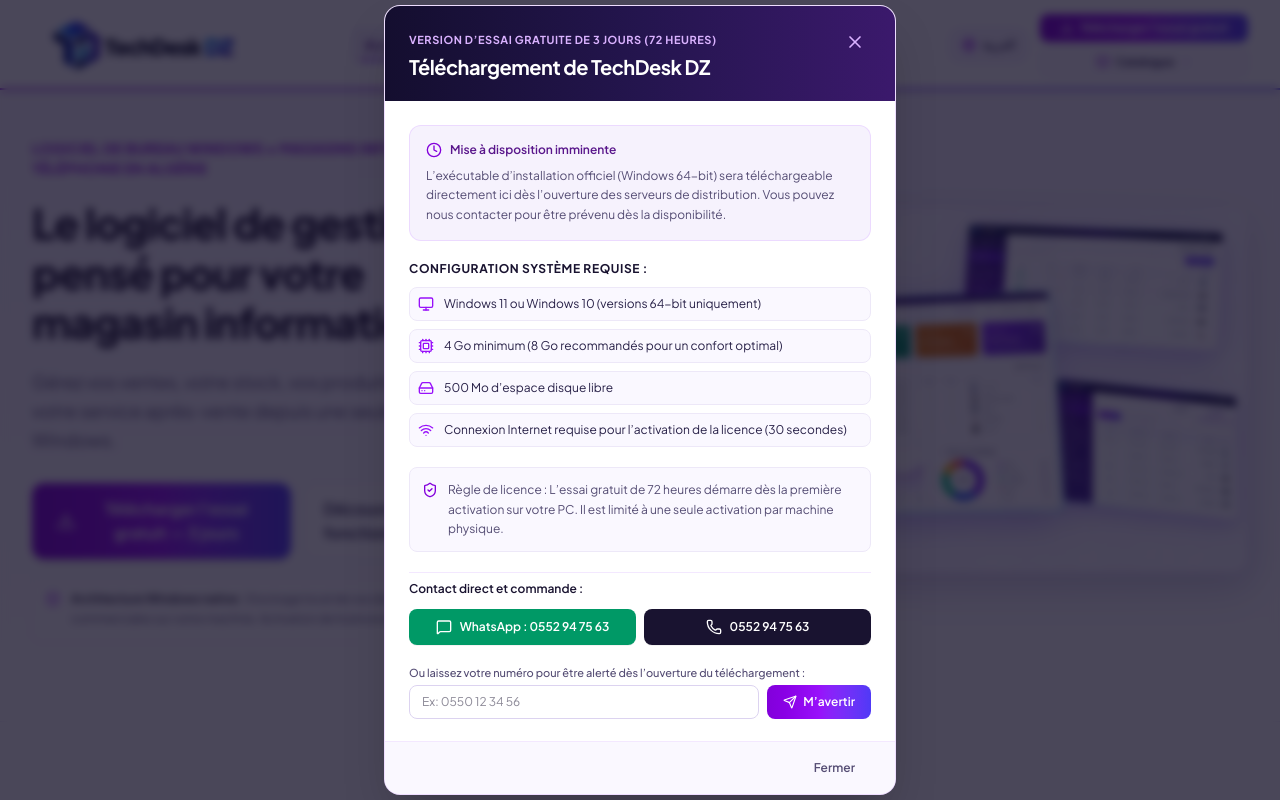
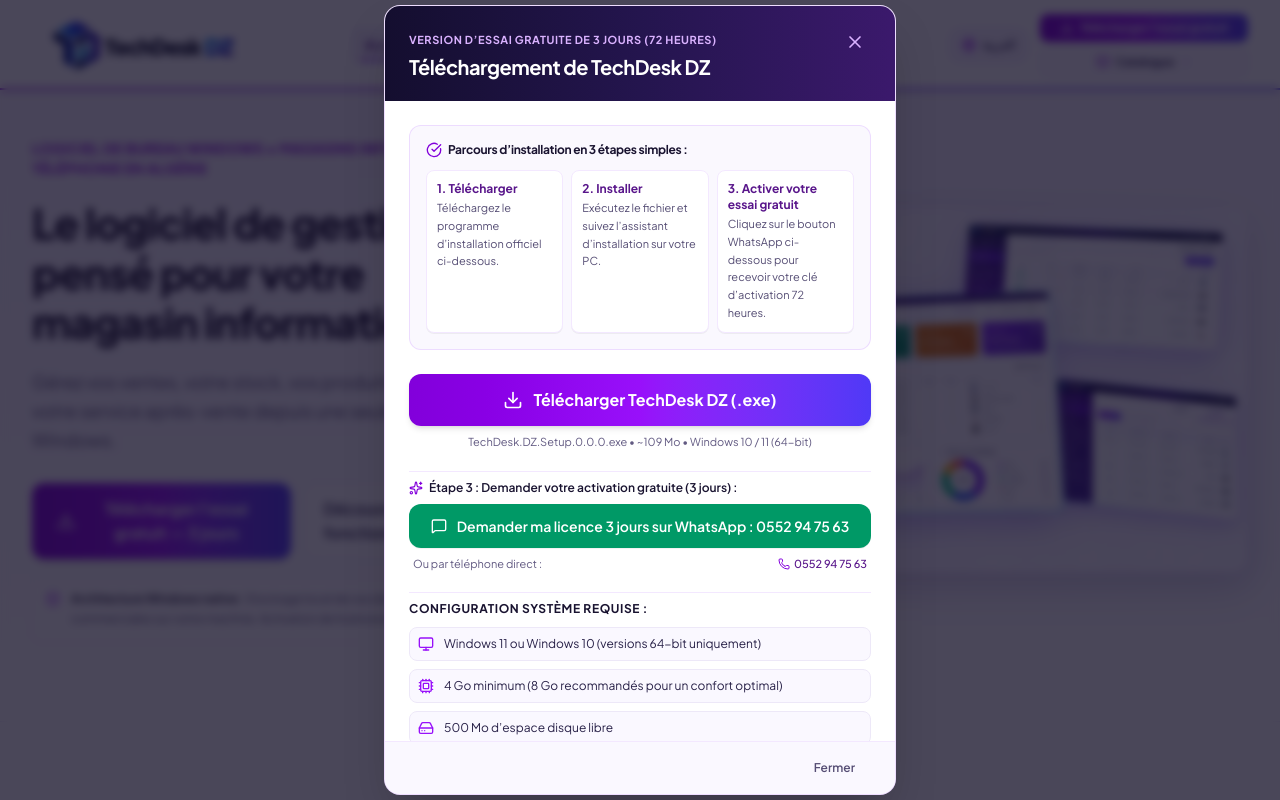
Before and after one commit to ahmedallll/TechDesk-dz, a React (Vite) app: page / in a window 1280 px wide. Both pictures are taken after a click on the button "Télécharger l'essai gratuit — 3 jours". Shown: the top 800 px of the page. Built offline with nearby package versions, Linux system fonts and the light colour scheme.

Commit message:
feat: add direct download functionality for trial
- Integrate direct installer link from GitHub releases.
- Implement URL hash triggers for the download modal (#download, #trial).
- Add 3-step installation guide and update WhatsApp activation flow in the modal.

```diff
--- a/src/App.tsx
+++ b/src/App.tsx
@@ -48,6 +48,18 @@
       // Ignore if localStorage unavailable
     }
   }, [lang]);
+
+  useEffect(() => {
+    const checkHash = () => {
+      const hash = window.location.hash.toLowerCase();
+      if (hash === '#telecharger' || hash === '#download' || hash === '#trial') {
+        setModalState({ isOpen: true, type: 'trial' });
+      }
+    };
+    checkHash();
+    window.addEventListener('hashchange', checkHash);
+    return () => window.removeEventListener('hashchange', checkHash);
+  }, []);
 
   const handleOpenDownload = (type: 'trial' | 'purchase') => {
     setModalState({ isOpen: true, type });
--- a/src/components/DownloadModal.tsx
+++ b/src/components/DownloadModal.tsx
@@ -1,6 +1,7 @@
-import React, { useState } from 'react';
+import React from 'react';
 import {
   X,
+  Download,
   Monitor,
   HardDrive,
   Cpu,
@@ -9,8 +10,7 @@
   MessageSquare,
   ShieldCheck,
   CheckCircle,
-  Clock,
-  Send,
+  Sparkles,
 } from 'lucide-react';
 import { siteConfig } from '../config/siteConfig';
 import { Language, translations } from '../translations';
@@ -28,24 +28,24 @@
   onClose,
   lang,
 }) => {
-  const [notifySuccess, setNotifySuccess] = useState(false);
-  const [phoneInput, setPhoneInput] = useState('');
   const t = translations[lang].downloadModal;
   const isRtl = lang === 'ar';
 
   if (!isOpen) return null;
 
-  const handleNotifySubmit = (e: React.FormEvent) => {
-    e.preventDefault();
-    if (!phoneInput.trim()) return;
-    setNotifySuccess(true);
-  };
-
   const whatsappMessage = encodeURIComponent(
     lang === 'ar'
-      ? `السلام عليكم، أود الاستفسار حول برنامج TechDesk DZ والحصول على تفاصيل ${type === 'trial' ? 'النسخة التجريبية' : 'الترخيص الدائم'}.`
-      : `Bonjour, je souhaite obtenir des informations sur TechDesk DZ concernant ${type === 'trial' ? "la version d'essai" : 'la licence à vie'}.`
+      ? type === 'trial'
+        ? 'السلام عليكم، قمت بتحميل برنامج TechDesk DZ وتثبيته على جهازي. أود الحصول على مفتاح ترخيص التجربة المجانية لمدة 3 أيام.'
+        : 'السلام عليكم، أود الاستفسار حول برنامج TechDesk DZ والحصول على تفاصيل الترخيص الدائم.'
+      : type === 'trial'
+        ? "Bonjour, j'ai téléchargé et installé TechDesk DZ sur mon PC Windows. Je souhaite obtenir ma clé d'activation pour l'essai gratuit de 3 jours."
+        : 'Bonjour, je souhaite obtenir des informations sur TechDesk DZ concernant la licence à vie.'
   );
+
+  const installerUrl =
+    siteConfig.downloads.trialInstallerUrl ||
+    'https://github.com/ahmedallll/TechDesk-dz/releases/download/v1.0.0/TechDesk.DZ.Setup.0.0.0.exe';
 
   return (
     <div
@@ -79,19 +79,125 @@
 
         {/* Content */}
         <div className="p-6 space-y-5 max-h-[80vh] overflow-y-auto custom-scrollbar">
-          {/* Honest status explanation on pale lavender */}
-          <div className="bg-[#F6F2FD] border border-purple-200/80 rounded-xl p-4 text-xs space-y-2">
-            <div className="flex items-center gap-2 font-semibold text-purple-900">
-              <Clock className="w-4 h-4 text-purple-700 shrink-0" />
-              <span>{type === 'trial' ? t.statusBadge : 'Commande directe disponible'}</span>
-            </div>
-            <p className="text-[#554D74] leading-relaxed">
-              {type === 'trial' ? t.statusDesc : t.purchaseStatusDesc}
-            </p>
-          </div>
+          {type === 'trial' ? (
+            <>
+              {/* 3-Step Process Guide */}
+              <div className="bg-[#FAF8FE] border border-purple-200/80 rounded-xl p-4 space-y-3">
+                <div className="text-xs font-bold text-[#191330] tracking-tight flex items-center gap-1.5">
+                  <CheckCircle className="w-4 h-4 text-purple-700 shrink-0" />
+                  <span>{t.flowTitle}</span>
+                </div>
+                <div className="grid grid-cols-1 sm:grid-cols-3 gap-2 text-xs">
+                  <div className="p-2.5 rounded-lg bg-white border border-purple-100 shadow-2xs">
+                    <div className="font-bold text-purple-900 mb-0.5">{t.step1Title}</div>
+                    <div className="text-[11px] text-[#554D74] leading-relaxed">{t.step1Desc}</div>
+                  </div>
+                  <div className="p-2.5 rounded-lg bg-white border border-purple-100 shadow-2xs">
+                    <div className="font-bold text-purple-900 mb-0.5">{t.step2Title}</div>
+                    <div className="text-[11px] text-[#554D74] leading-relaxed">{t.step2Desc}</div>
+                  </div>
+                  <div className="p-2.5 rounded-lg bg-white border border-purple-100 shadow-2xs">
+                    <div className="font-bold text-purple-900 mb-0.5">{t.step3Title}</div>
+                    <div className="text-[11px] text-[#554D74] leading-relaxed">{t.step3Desc}</div>
+                  </div>
+                </div>
+              </div>
+
+              {/* Direct Download Action Section */}
+              <div className="space-y-2 text-center pt-1">
+                <a
+                  href={installerUrl}
+                  target="_blank"
+                  rel="noopener noreferrer"
+                  className="w-full box-border inline-flex items-center justify-center gap-2.5 py-3.5 px-6 text-sm sm:text-base font-bold text-white bg-gradient-to-r from-purple-700 via-purple-600 to-indigo-600 hover:from-purple-800 hover:via-purple-700 hover:to-indigo-700 active:brightness-95 rounded-xl shadow-md hover:shadow-lg transition-all focus:outline-none focus-visible:ring-2 focus-visible:ring-purple-600 cursor-pointer"
+                >
+                  <Download className="w-5 h-5 shrink-0" />
+                  <span>{t.downloadButton}</span>
+                </a>
+                <p className="text-[11px] text-[#625A82]">
+                  {t.installerMeta}
+                </p>
+              </div>
+
+              {/* Step 3: WhatsApp Activation Request Button (directly below download section) */}
+              <div className="pt-2 border-t border-purple-100 space-y-2">
+                <div className="text-xs font-semibold text-[#191330] flex items-center gap-1.5">
+                  <Sparkles className="w-3.5 h-3.5 text-purple-700 shrink-0" />
+                  <span>
+                    {isRtl
+                      ? 'الخطوة 3 : طلب كود تفعيل التجربة المجانية (3 أيام) :'
+                      : 'Étape 3 : Demander votre activation gratuite (3 jours) :'}
+                  </span>
+                </div>
+
+                <a
+                  href={`https://wa.me/${siteConfig.contact.whatsapp.replace(/\D/g, '')}?text=${whatsappMessage}`}
+                  target="_blank"
+                  rel="noopener noreferrer"
+                  className="w-full flex items-center justify-center gap-2.5 py-3 px-4 bg-emerald-600 hover:bg-emerald-700 active:bg-emerald-800 text-white rounded-xl text-xs sm:text-sm font-semibold shadow-2xs transition-colors cursor-pointer"
+                >
+                  <MessageSquare className="w-4 h-4 shrink-0" />
+                  <span>
+                    {t.whatsappTrialBtn} : {siteConfig.contact.whatsappDisplay}
+                  </span>
+                </a>
+
+                <div className="flex items-center justify-between text-[11px] text-[#625A82] px-1">
+                  <span>{isRtl ? 'أو عبر الاتصال المباشر :' : 'Ou par téléphone direct :'}</span>
+                  <a
+                    href={`tel:${siteConfig.contact.phone}`}
+                    className="font-medium text-purple-900 hover:underline flex items-center gap-1"
+                  >
+                    <Phone className="w-3 h-3 text-purple-700" />
+                    <span>{siteConfig.contact.phoneDisplay}</span>
+                  </a>
+                </div>
+              </div>
+            </>
+          ) : (
+            <>
+              {/* Purchase Section */}
+              <div className="bg-[#F6F2FD] border border-purple-200/80 rounded-xl p-4 text-xs space-y-2">
+                <div className="flex items-center gap-2 font-semibold text-purple-900">
+                  <Sparkles className="w-4 h-4 text-purple-700 shrink-0" />
+                  <span>Commande directe disponible</span>
+                </div>
+                <p className="text-[#554D74] leading-relaxed">
+                  {t.purchaseStatusDesc}
+                </p>
+              </div>
+
+              {/* Purchase Direct Contact Actions */}
+              <div className="space-y-3 pt-1">
+                <div className="text-xs font-semibold text-[#191330]">
+                  {isRtl ? 'للتواصل الفوري وطلب الترخيص الدائم :' : 'Contact direct et commande :'}
+                </div>
+
+                <div className="grid grid-cols-1 sm:grid-cols-2 gap-2">
+                  <a
+                    href={`https://wa.me/${siteConfig.contact.whatsapp.replace(/\D/g, '')}?text=${whatsappMessage}`}
+                    target="_blank"
+                    rel="noopener noreferrer"
+                    className="flex items-center justify-center gap-2 py-2.5 px-3 bg-emerald-600 hover:bg-emerald-700 text-white rounded-lg text-xs font-semibold shadow-2xs transition-colors"
+                  >
+                    <MessageSquare className="w-4 h-4" />
+                    <span>WhatsApp : {siteConfig.contact.whatsappDisplay}</span>
+                  </a>
+
+                  <a
+                    href={`tel:${siteConfig.contact.phone}`}
+                    className="flex items-center justify-center gap-2 py-2.5 px-3 bg-[#191330] hover:bg-[#281E48] text-white rounded-lg text-xs font-semibold shadow-2xs transition-colors"
+                  >
+                    <Phone className="w-4 h-4" />
+                    <span>{siteConfig.contact.phoneDisplay}</span>
+                  </a>
+                </div>
+              </div>
+            </>
+          )}
 
           {/* System Requirements */}
-          <div className="space-y-2.5">
+          <div className="space-y-2.5 pt-2 border-t border-purple-100">
             <h4 className="text-xs font-bold text-[#191330] uppercase tracking-wider">
               {t.systemRequirementsTitle}
             </h4>
@@ -128,70 +234,6 @@
                   : 'La licence à vie s’active définitivement par poste avec votre clé officielle, sans abonnement récurrent.'}
             </p>
           </div>
-
-          {/* Direct Contact Actions */}
-          <div className="space-y-3 pt-2 border-t border-purple-100">
-            <div className="text-xs font-semibold text-[#191330]">
-              {isRtl ? 'للتواصل الفوري وطلب التفعيل :' : 'Contact direct et commande :'}
-            </div>
-
-            <div className="grid grid-cols-1 sm:grid-cols-2 gap-2">
-              <a
-                href={`https://wa.me/${siteConfig.contact.whatsapp.replace(/\D/g, '')}?text=${whatsappMessage}`}
-                target="_blank"
-                rel="noopener noreferrer"
-                className="flex items-center justify-center gap-2 py-2.5 px-3 bg-emerald-600 hover:bg-emerald-700 text-white rounded-lg text-xs font-semibold shadow-2xs transition-colors"
-              >
-                <MessageSquare className="w-4 h-4" />
-                <span>WhatsApp : {siteConfig.contact.whatsappDisplay}</span>
-              </a>
-
-              <a
-                href={`tel:${siteConfig.contact.phone}`}
-                className="flex items-center justify-center gap-2 py-2.5 px-3 bg-[#191330] hover:bg-[#281E48] text-white rounded-lg text-xs font-semibold shadow-2xs transition-colors"
-              >
-                <Phone className="w-4 h-4" />
-                <span>{siteConfig.contact.phoneDisplay}</span>
-              </a>
-            </div>
-
-            {/* Notification Subscription */}
-            {!notifySuccess ? (
-              <form onSubmit={handleNotifySubmit} className="pt-2">
-                <label className="block text-[11px] font-medium text-[#554D74] mb-1">
-                  {isRtl
-                    ? 'أو أدخل رقم هاتفك لنتواصل معك فور توفر رابط التحميل :'
-                    : 'Ou laissez votre numéro pour être alerté dès l’ouverture du téléchargement :'}
-                </label>
-                <div className="flex gap-2">
-                  <input
-                    type="tel"
-                    required
-                    value={phoneInput}
-                    onChange={(e) => setPhoneInput(e.target.value)}
-                    placeholder="Ex: 0550 12 34 56"
-                    className="flex-1 text-xs px-3 py-2 border border-[#DCD3F0] rounded-lg focus:outline-none focus:ring-2 focus:ring-purple-600"
-                  />
-                  <button
-                    type="submit"
-                    className="bg-gradient-to-r from-purple-700 via-purple-600 to-indigo-600 hover:from-purple-800 text-white text-xs font-semibold px-4 py-2 rounded-lg transition-colors flex items-center gap-1.5 cursor-pointer"
-                  >
-                    <Send className="w-3.5 h-3.5" />
-                    <span>{isRtl ? 'تسجيل' : 'M’avertir'}</span>
-                  </button>
-                </div>
-              </form>
-            ) : (
-              <div className="p-3 bg-purple-50/70 border border-purple-200 text-purple-900 rounded-lg text-xs flex items-center gap-2">
-                <CheckCircle className="w-4 h-4 text-purple-600 shrink-0" />
-                <span>
-                  {isRtl
-                    ? 'تم تسجيل طلبك بنجاح. سنتواصل معك فور توفر الإصدار.'
-                    : 'Votre demande a bien été notée. Nous vous contacterons dès la disponibilité.'}
-                </span>
-              </div>
-            )}
-          </div>
         </div>
 
         {/* Footer */}
--- a/src/config/siteConfig.ts
+++ b/src/config/siteConfig.ts
@@ -74,12 +74,13 @@
     minResolution: '1366 × 768 pixels',
   },
   downloads: {
-    // Maintenu à null jusqu'à la mise en ligne officielle de l'exécutable
-    trialInstallerUrl: null,
-    installerFileName: 'TechDeskDZ_Setup_v1.0.exe',
+    // URL officielle de téléchargement de l'installateur Windows hébergé sur GitHub Releases
+    trialInstallerUrl:
+      'https://github.com/ahmedallll/TechDesk-dz/releases/download/v1.0.0/TechDesk.DZ.Setup.0.0.0.exe',
+    installerFileName: 'TechDesk.DZ.Setup.0.0.0.exe',
     installerSha256: null,
-    releaseDate: 'Prochainement disponible',
-    isDownloadReady: false,
+    releaseDate: 'v1.0.0',
+    isDownloadReady: true,
   },
   licensing: {
     // Maintenu à null jusqu'à l'implémentation du flux de paiement/commande
--- a/src/translations/index.ts
+++ b/src/translations/index.ts
@@ -187,6 +187,16 @@
     trialSubtitle: string;
     statusBadge: string;
     statusDesc: string;
+    downloadButton: string;
+    installerMeta: string;
+    flowTitle: string;
+    step1Title: string;
+    step1Desc: string;
+    step2Title: string;
+    step2Desc: string;
+    step3Title: string;
+    step3Desc: string;
+    whatsappTrialBtn: string;
     systemRequirementsTitle: string;
     requirements: {
       os: string;
@@ -730,9 +740,19 @@
     downloadModal: {
       trialTitle: 'Téléchargement de TechDesk DZ',
       trialSubtitle: 'Version d’essai gratuite de 3 jours (72 heures)',
-      statusBadge: 'Mise à disposition imminente',
+      statusBadge: 'Installateur officiel Windows disponible',
       statusDesc:
-        'L’exécutable d’installation officiel (Windows 64-bit) sera téléchargeable directement ici dès l’ouverture des serveurs de distribution. Vous pouvez nous contacter pour être prévenu dès la disponibilité.',
+        'L’exécutable d’installation officiel pour Windows est disponible au téléchargement direct. Suivez les 3 étapes pour commencer votre essai gratuit.',
+      downloadButton: 'Télécharger TechDesk DZ (.exe)',
+      installerMeta: 'TechDesk.DZ.Setup.0.0.0.exe • ~109 Mo • Windows 10 / 11 (64-bit)',
+      flowTitle: 'Parcours d’installation en 3 étapes simples :',
+      step1Title: '1. Télécharger',
+      step1Desc: 'Téléchargez le programme d’installation officiel ci-dessous.',
+      step2Title: '2. Installer',
+      step2Desc: 'Exécutez le fichier et suivez l’assistant d’installation sur votre PC.',
+      step3Title: '3. Activer votre essai gratuit',
+      step3Desc: 'Cliquez sur le bouton WhatsApp ci-dessous pour recevoir votre clé d’activation 72 heures.',
+      whatsappTrialBtn: 'Demander ma licence 3 jours sur WhatsApp',
       systemRequirementsTitle: 'Configuration système requise :',
       requirements: {
         os: 'Windows 11 ou Windows 10 (versions 64-bit uniquement)',
@@ -741,7 +761,7 @@
         screen: 'Résolution d’écran minimale 1366 × 768 pixels',
         device: 'Connexion Internet requise pour l’activation de la licence (30 secondes)',
       },
-      actionText: 'Être notifié par WhatsApp / Téléphone',
+      actionText: 'Demander ma licence d’essai par WhatsApp',
       close: 'Fermer',
       purchaseTitle: 'Acquisition de la Licence à Vie',
       purchaseSubtitle: 'TechDesk DZ Desktop Windows Edition',
@@ -1277,9 +1297,19 @@
     downloadModal: {
       trialTitle: 'تحميل برنامج TechDesk DZ',
       trialSubtitle: 'نسخة تجريبية مجانية لمدة 3 أيام (72 ساعة)',
-      statusBadge: 'الإتاحة للتحميل قريباً جداً',
+      statusBadge: 'ملف التثبيت الرسمي لويندوز متوفر للتحميل المباشر',
       statusDesc:
-        'ملف التثبيت الرسمي لويندوز (64 بت) سيكون متاحاً للتحميل المباشر هنا فور اكتمال رفع الإصدار على خوادم التوزيع. يمكنك ترك رقم هاتفك للتواصل معك وإشعارك فور التوفر.',
+        'ملف التثبيت الرسمي لنظام ويندوز جاهز للتحميل المباشر الآن. اتبع الخطوات الـ 3 البسيطة لبدء تجربتك المجانية.',
+      downloadButton: 'تحميل TechDesk DZ (.exe)',
+      installerMeta: 'TechDesk.DZ.Setup.0.0.0.exe • ~109 ميغابايت • ويندوز 10 / 11 (64 بت)',
+      flowTitle: 'خطوات تثبيت وتشغيل البرنامج (3 خطوات سهلة):',
+      step1Title: '1. التحميل',
+      step1Desc: 'حمّل ملف التثبيت الرسمي (.exe) عبر الزر أدناه.',
+      step2Title: '2. التثبيت',
+      step2Desc: 'شغّل الملف واتبع معالج التثبيت على جهاز الكمبيوتر الخاص بك.',
+      step3Title: '3. تفعيل التجربة المجانية',
+      step3Desc: 'اضغط على زر واتساب أدناه لطلب مفتاح التفعيل المجاني لمدة 3 أيام.',
+      whatsappTrialBtn: 'طلب مفتاح التجربة المجانية (3 أيام) عبر واتساب',
       systemRequirementsTitle: 'متطلبات النظام لتشغيل البرنامج:',
       requirements: {
         os: 'نظام Windows 11 أو Windows 10 (إصدارات 64 بت فقط)',
@@ -1288,7 +1318,7 @@
         screen: 'دقة شاشة لا تقل عن 1366 × 768 بكسل',
         device: 'اتصال بالإنترنت مطلوب لبضع ثوانٍ فقط عند تفعيل الترخيص',
       },
-      actionText: 'إشعار بالتوفر عبر واتساب / الهاتف',
+      actionText: 'طلب كود التجربة المجانية عبر واتساب',
       close: 'إغلاق',
       purchaseTitle: 'طلب الترخيص الدائم مدى الحياة',
       purchaseSubtitle: 'TechDesk DZ Desktop Windows Edition',
```
